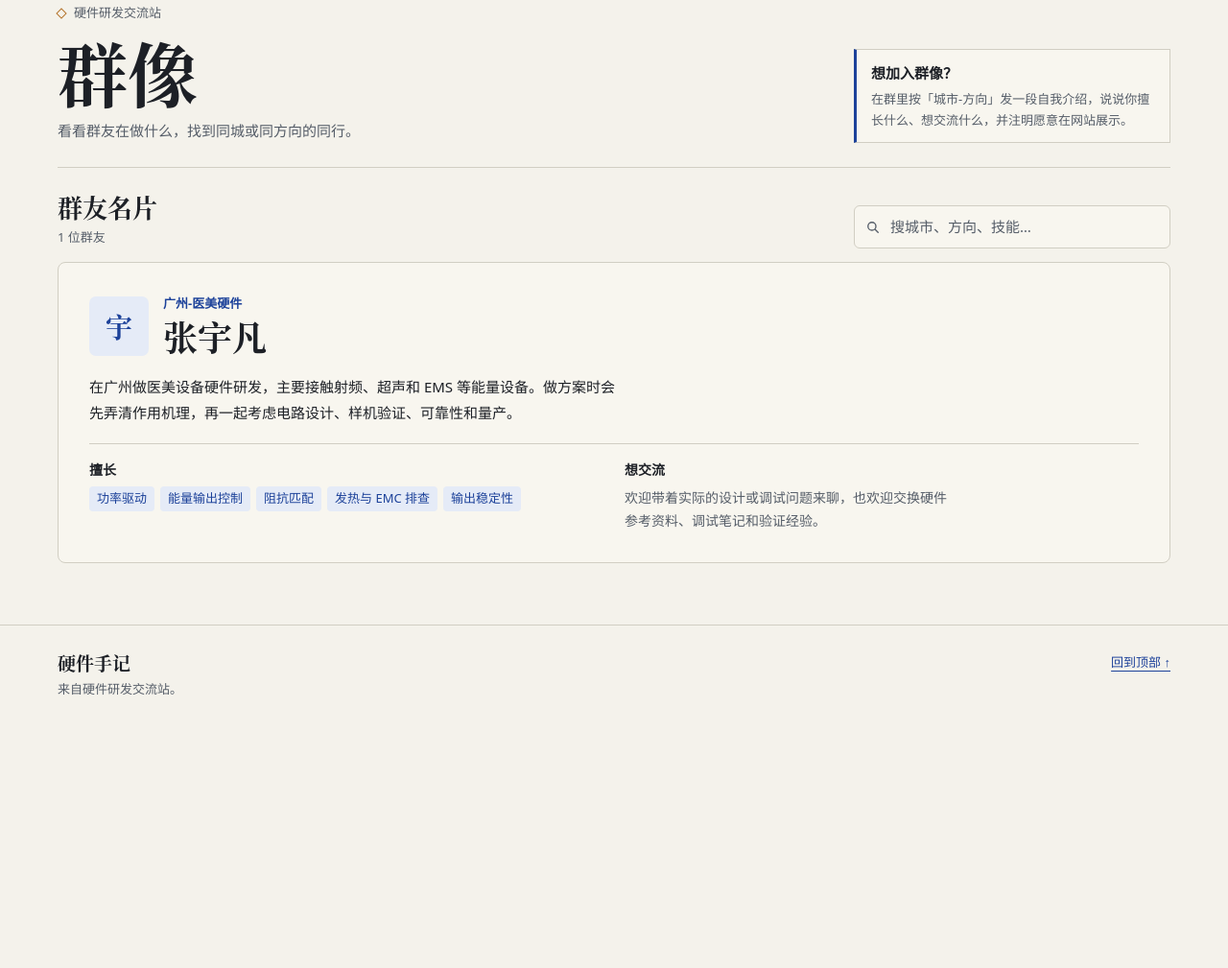
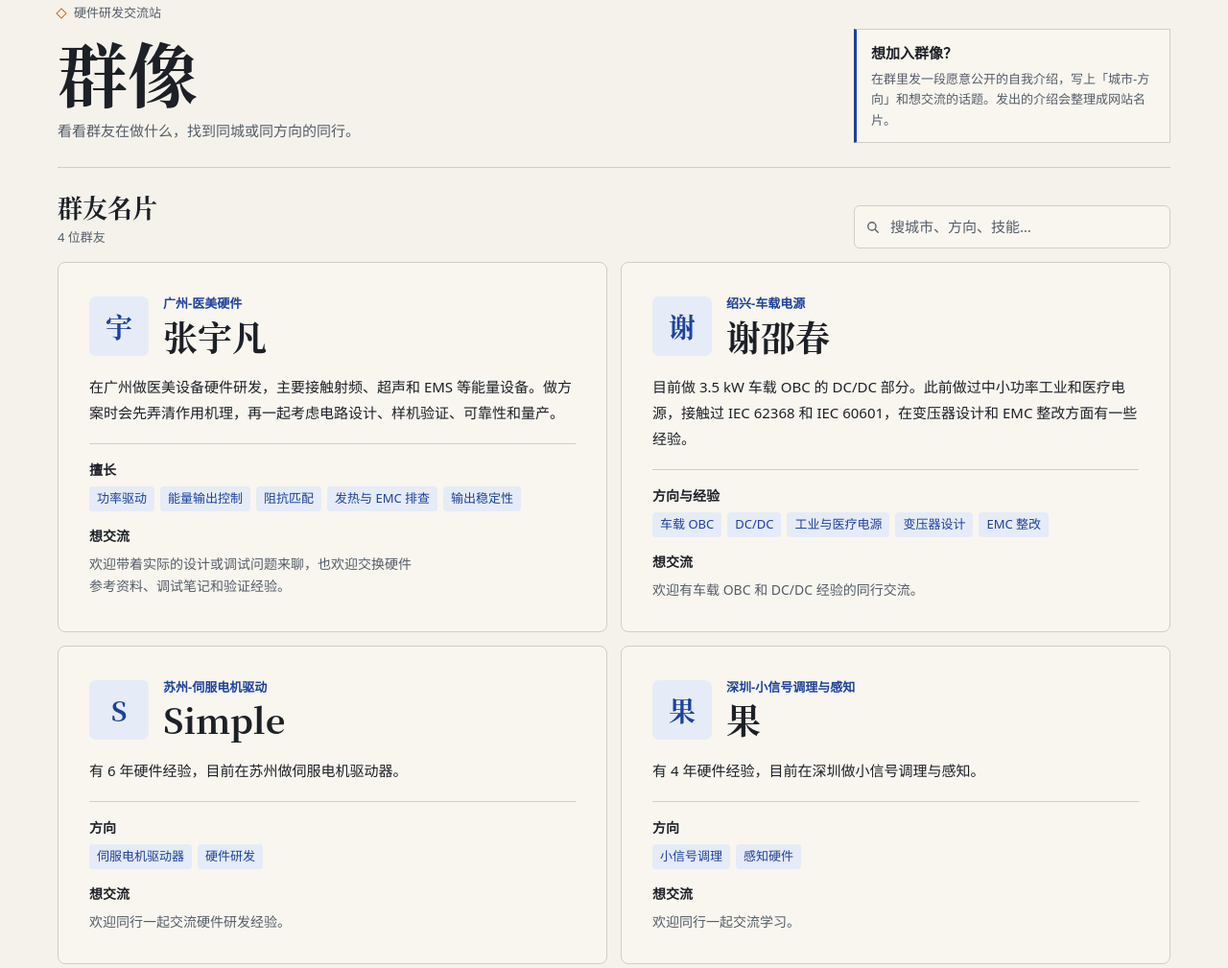
Before and after one commit to ZhangYufan000/hardware-fieldnotes, a plain HTML site: page people.html in a window 1280 px wide. Shown: the part 111-1120 px from the top of the page at 96% size. Before the commit the page ends 877 px from the top, so only its background shows below. Drawn offline with Linux system fonts and the light colour scheme.

Commit message:
Add three member introductions to the community directory

```diff
--- a/people.html
+++ b/people.html
@@ -31,7 +31,7 @@
       </div>
       <div class="people-guide">
         <h2>想加入群像？</h2>
-        <p>在群里按「城市-方向」发一段自我介绍，说说你擅长什么、想交流什么，并注明愿意在网站展示。</p>
+        <p>在群里发一段愿意公开的自我介绍，写上「城市-方向」和想交流的话题。发出的介绍会整理成网站名片。</p>
       </div>
     </header>
 
@@ -39,7 +39,7 @@
       <div class="people-toolbar">
         <div>
           <h2 id="people-title">群友名片</h2>
-          <output id="people-count" aria-live="polite">1 位群友</output>
+          <output id="people-count" aria-live="polite">4 位群友</output>
         </div>
         <form class="search people-search" id="people-search" role="search" hidden>
           <label class="visually-hidden" for="people-query">搜索群友</label>
@@ -75,6 +75,78 @@
             </section>
           </div>
         </article>
+        <article class="person-card" id="xie-shaochun" aria-labelledby="xie-shaochun-name" data-keywords="车载充电机 电磁兼容 60601 62368">
+          <header class="person-header">
+            <span class="person-monogram" aria-hidden="true">谢</span>
+            <div>
+              <p class="person-direction">绍兴-车载电源</p>
+              <h3 id="xie-shaochun-name">谢邵春</h3>
+            </div>
+          </header>
+          <p class="person-intro">目前做 3.5 kW 车载 OBC 的 DC/DC 部分。此前做过中小功率工业和医疗电源，接触过 IEC 62368 和 IEC 60601，在变压器设计和 EMC 整改方面有一些经验。</p>
+          <div class="person-details">
+            <section aria-labelledby="xie-shaochun-focus">
+              <h4 id="xie-shaochun-focus">方向与经验</h4>
+              <ul class="person-tags" role="list">
+                <li>车载 OBC</li>
+                <li>DC/DC</li>
+                <li>工业与医疗电源</li>
+                <li>变压器设计</li>
+                <li>EMC 整改</li>
+              </ul>
+            </section>
+            <section aria-labelledby="xie-shaochun-topics">
+              <h4 id="xie-shaochun-topics">想交流</h4>
+              <p>欢迎有车载 OBC 和 DC/DC 经验的同行交流。</p>
+            </section>
+          </div>
+        </article>
+        <article class="person-card" id="simple" aria-labelledby="simple-name" data-keywords="伺服 电机驱动">
+          <header class="person-header">
+            <span class="person-monogram" aria-hidden="true">S</span>
+            <div>
+              <p class="person-direction">苏州-伺服电机驱动</p>
+              <h3 id="simple-name">Simple</h3>
+            </div>
+          </header>
+          <p class="person-intro">有 6 年硬件经验，目前在苏州做伺服电机驱动器。</p>
+          <div class="person-details">
+            <section aria-labelledby="simple-focus">
+              <h4 id="simple-focus">方向</h4>
+              <ul class="person-tags" role="list">
+                <li>伺服电机驱动器</li>
+                <li>硬件研发</li>
+              </ul>
+            </section>
+            <section aria-labelledby="simple-topics">
+              <h4 id="simple-topics">想交流</h4>
+              <p>欢迎同行一起交流硬件研发经验。</p>
+            </section>
+          </div>
+        </article>
+        <article class="person-card" id="guo" aria-labelledby="guo-name" data-keywords="小信号调理感知">
+          <header class="person-header">
+            <span class="person-monogram" aria-hidden="true">果</span>
+            <div>
+              <p class="person-direction">深圳-小信号调理与感知</p>
+              <h3 id="guo-name">果</h3>
+            </div>
+          </header>
+          <p class="person-intro">有 4 年硬件经验，目前在深圳做小信号调理与感知。</p>
+          <div class="person-details">
+            <section aria-labelledby="guo-focus">
+              <h4 id="guo-focus">方向</h4>
+              <ul class="person-tags" role="list">
+                <li>小信号调理</li>
+                <li>感知硬件</li>
+              </ul>
+            </section>
+            <section aria-labelledby="guo-topics">
+              <h4 id="guo-topics">想交流</h4>
+              <p>欢迎同行一起交流学习。</p>
+            </section>
+          </div>
+        </article>
       </div>
 
       <div class="empty" id="people-empty" hidden>
```
